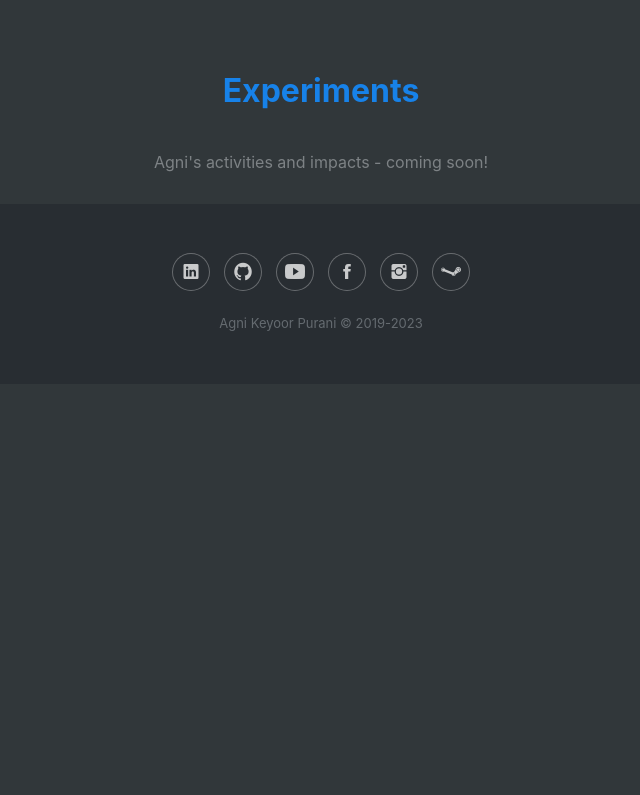
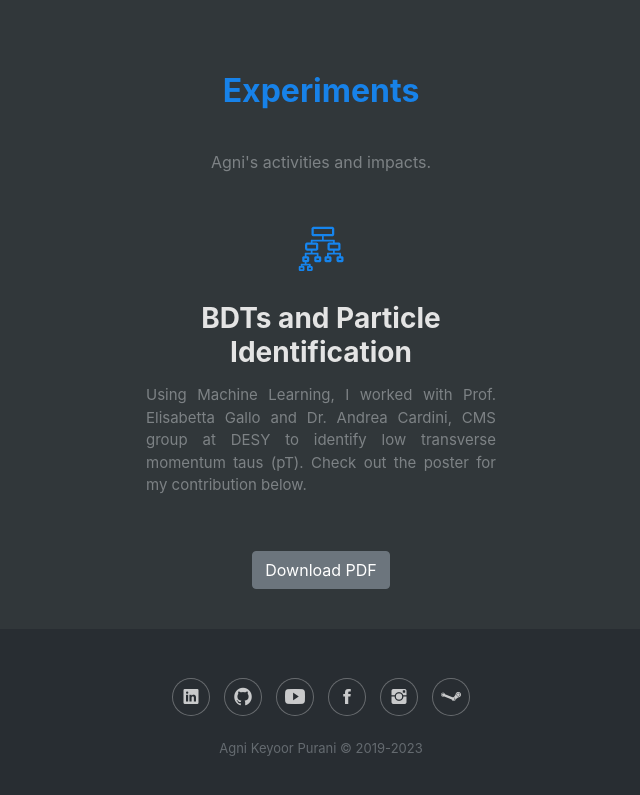
Before and after one commit to OldFire3107/OldFire3107.github.io, a plain HTML site: page index.html in a window 1280 px wide. Shown: the part 3240-4035 px from the top of the page, without its empty margins (319-959 px from the left). Before the commit the page ends 3624 px from the top, so only its background shows below. Drawn offline with nearby package versions, Linux system fonts and the light colour scheme; some packages are replaced by stand-ins of ours; files whose address does not match are found by name.

Commit message:
Added DESY

```diff
--- a/index.html
+++ b/index.html
@@ -236,9 +236,15 @@
         <div class="container">
             <div class="intro">
                 <h2 class="text-center" id="experiments" style="color: rgb(23,130,233);padding-top: 25px;">Experiments</h2>
-                <p class="text-center">Agni's activities and impacts - coming soon!</p>
+                <p class="text-center">Agni's activities and impacts.</p>
             </div>
-            <div class="row projects" style="padding-bottom: 30px;"></div>
+            <div class="row projects justify-content-center" style="padding-bottom: 30px;">
+                <div class="col-sm-6 col-lg-4 item"><img class="img-fluid" src="assets/img/tree.png" width="50" height="50">
+                    <h3 class="name">BDTs and Particle Identification</h3>
+                    <p class="description">Using Machine Learning, I worked with Prof. Elisabetta Gallo and Dr. Andrea Cardini, CMS group at DESY to identify low transverse momentum taus (pT). Check out the poster for my contribution below.</p>
+                    <div class="buttons bottomstuck"><a class="btn btn-secondary" role="button" href="assets/docs/LowpTTaus.pdf">Download PDF</a></div>
+                </div>
+            </div>
         </div>
     </div>
     <div class="footer-dark">
```
Also changed, not shown: assets/img/tree.png (added), 2 other files.
